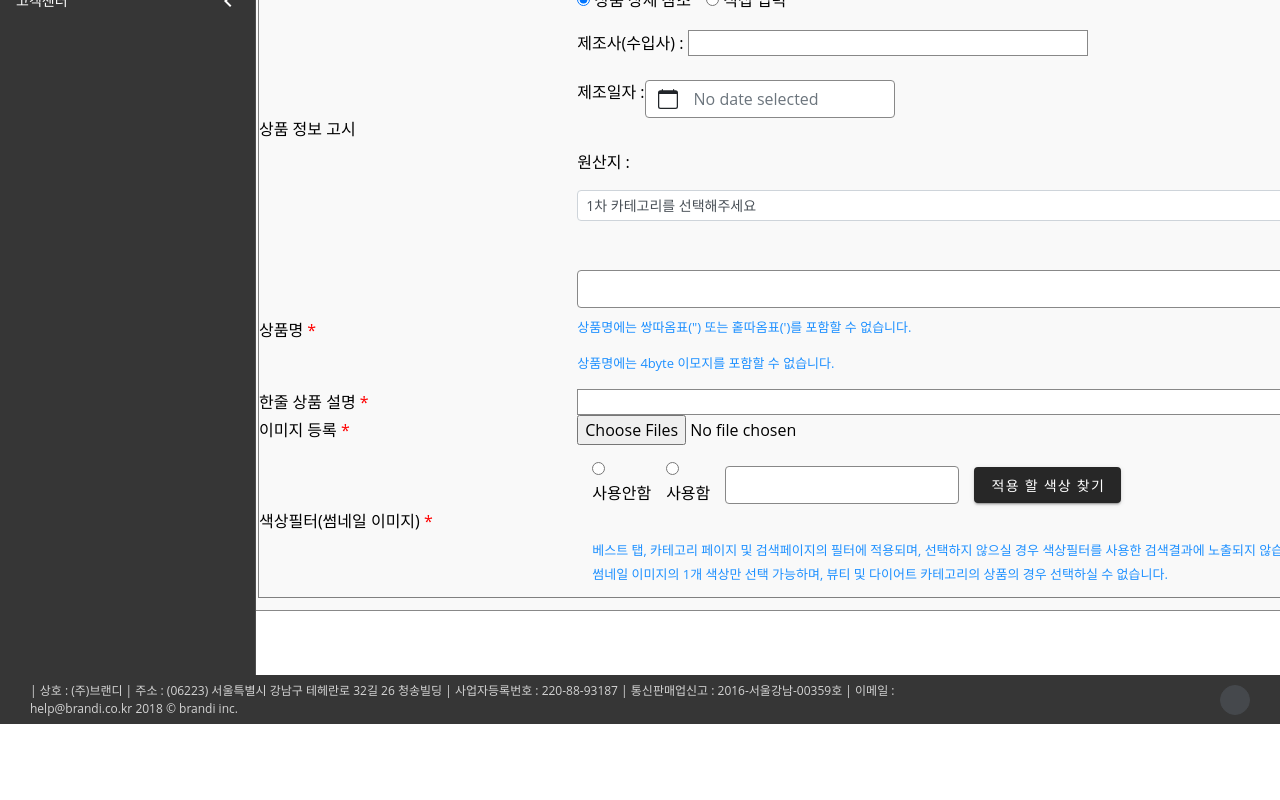
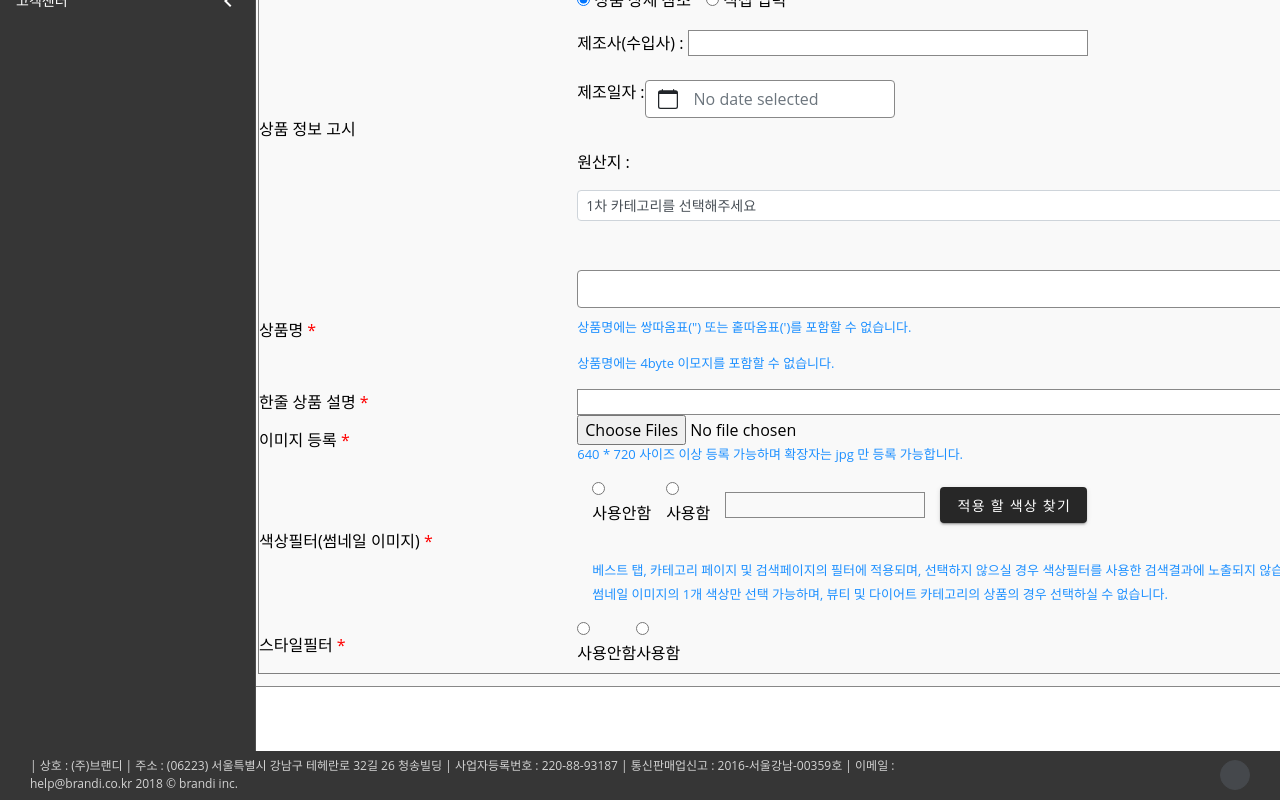
Before and after one commit to one-iron/200601-brandi-adminClone, a Vue app: page /main/product/productRegist in a window 1280 px wide. Shown: the part 547-1347 px from the top of the page. Before the commit the page ends 1271 px from the top, so only its background shows below. Built offline with nearby package versions, Linux system fonts and the light colour scheme; some icons are missing; what v-calendar would draw is missing.

Commit message:
[상품관리 > 상품등록 ] (productregist ui 추가 )

```diff
--- a/src/router/index.js
+++ b/src/router/index.js
@@ -14,7 +14,7 @@ Vue.use(VueRouter)
 
 const routes = [
   {
-    path: '/login',
+    path: '/',
     name: 'Login',
     component: Login
   },
--- a/src/views/ProductRegist/ProductRegist.vue
+++ b/src/views/ProductRegist/ProductRegist.vue
@@ -182,8 +182,8 @@
                        </label>
 
                       <label class="radio-inline">
-                             <button > <input type="radio" name="information" value="N" v-on:click="isHidden = !isHidden">
-                            직접 입력 </input></button>
+                        <button> <input type="radio" name="information" value="N" v-on:click="isHidden = !isHidden">
+                          직접 입력 </input> </button>
                       </label>
                          </div>
                           <div class="input-directly" v-if="!isHidden">
@@ -213,7 +213,6 @@
                           </span>
                         </td>
                       </tr>
-
                      <tr>
                         <td class="align-middle">
                               한줄 상품 설명 <span class="font-color-red">*</span>
@@ -231,6 +230,8 @@
                           <img v-if="url" :src="url" />
                        </div>
                         <input type="file" @change="onFileChange"  accept="image/*" multiple/>
+                        <div class="font-color-blue">
+                            <i class="xi-caret-up"></i> 640 * 720 사이즈 이상 등록 가능하며 확장자는 jpg 만 등록 가능합니다.  </div>
 
                          <!-- <input type="file" id="image" accept="image/*" onchange="setThumbnail(event);" multiple/>
                          <div id="image_container"></div> -->
@@ -250,7 +251,7 @@
                                   <div class="radio"><span><input type="radio" name="colorCode"  class="ui-control"  ></span></div> 사용함
                      </label>
                      <div class="picker-box">
-                       <input type="text" class="form-control" >
+                       <input type="text" class="color-filter" >
                              <span class="color-box"></span>
                      </div>
                   <v-row justify="center">
@@ -402,6 +403,18 @@
                             </span>
                          </div>
                    </td>
+                  </tr>
+
+                   <tr>
+                        <td class="align-middle">
+                            스타일필터 <span class="font-color-red">*</span>
+                         </td>
+                         <label class="radio-inline">
+                           <div class="radio"><span class="checked"><input type="radio" name="colorCode"  class="ui-control"  ></span></div> 사용안함
+                               </label>
+                           <label class="radio-inline">
+                                  <div class="radio"><span><input type="radio" name="colorCode"  class="ui-control"  ></span></div> 사용함
+                     </label>
                    </tr>
                 </tbody>
               </table>
@@ -609,6 +622,10 @@ export default {
              width: 100%;
             border: 1px solid #888;
         }
+        .color-filter{
+          border: 1px solid #888;
+          width: 200px;
+        }
         .one-line{
              width: 100%;
             background-color: white;
```
Also changed, not shown: eslintrc.js (added, +32 -0 lines). Lines whose indentation alone changed are shown as unchanged.
